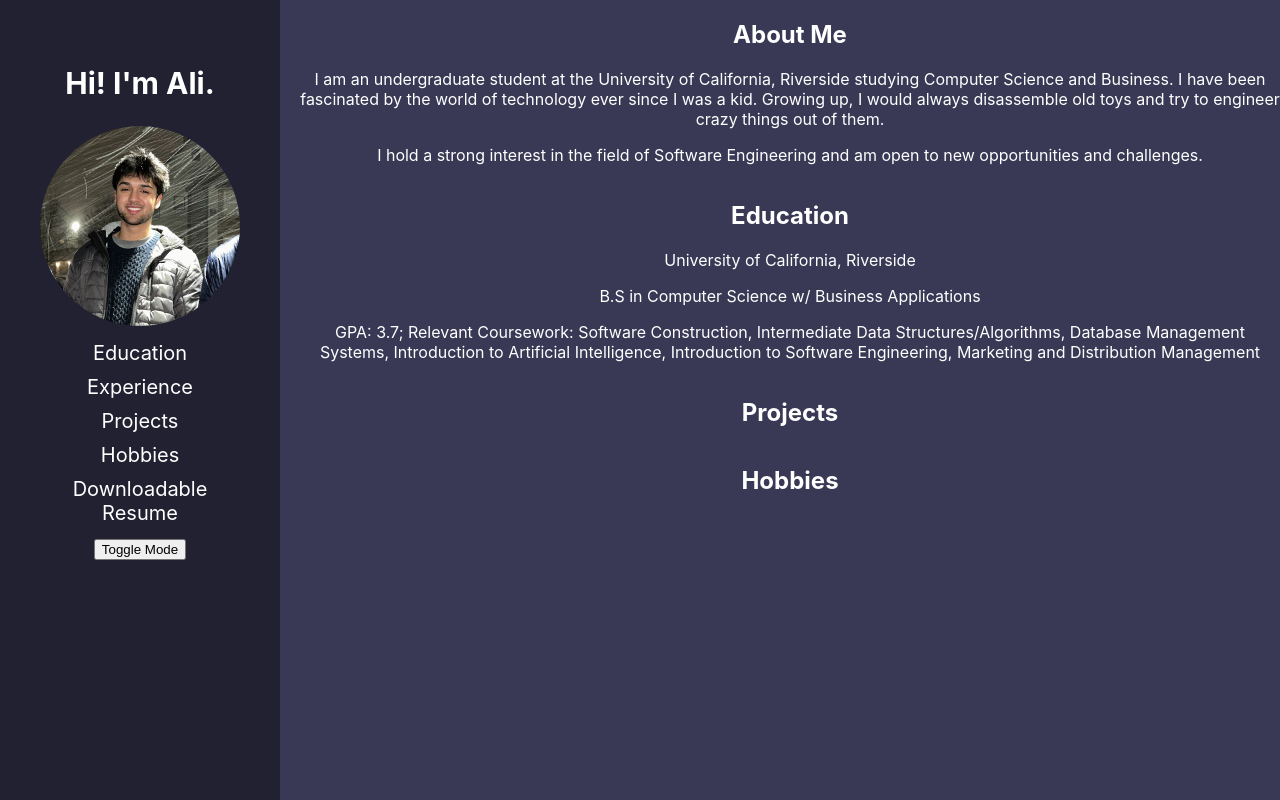
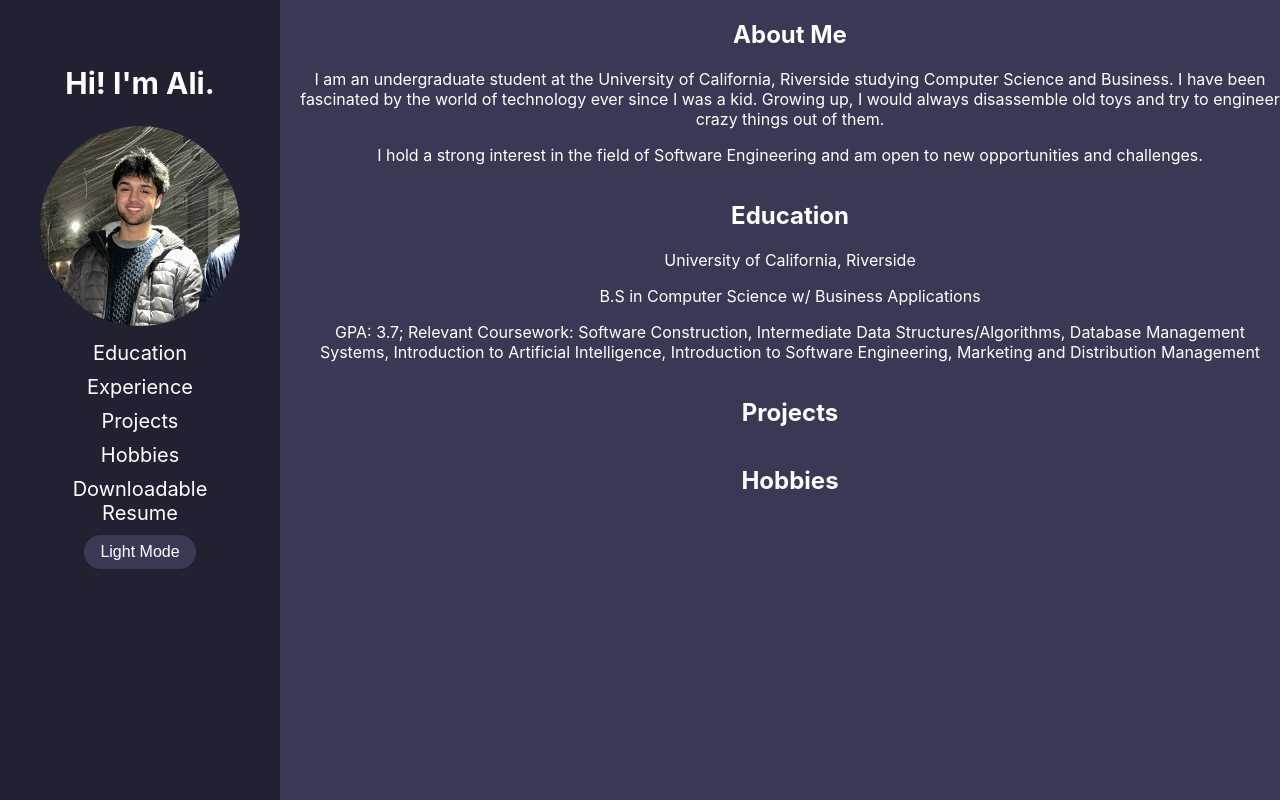
Before and after one commit to alihshaikh/modernwebsite, a React (Create React App) app: page / in a window 1280 px wide. Built offline with nearby package versions, Linux system fonts and the light colour scheme.

Commit message:
styled dark mode button

```diff
--- a/src/App.js
+++ b/src/App.js
@@ -22,7 +22,7 @@ function App() {
   return (
     <div className='App'>
       <Navbar
-        togglebutton={ <button onClick={setDarkMode}>Toggle Mode</button>}
+        togglebutton={ <button className='toggle-button' onClick={setDarkMode}> {isDark ? 'Light' : 'Dark'} Mode</button>}
         isDarkMode={isDark}
       />
       <div className='content-container'>
--- a/src/components/Navbar/Navbar.css
+++ b/src/components/Navbar/Navbar.css
@@ -62,3 +62,22 @@
     text-decoration: none;
     color: white;
   }
+
+a:hover{
+  font-size: 25px;
+}
+
+.toggle-button {
+  border: none;
+  cursor: pointer;
+  padding: 8px 16px;
+  background-color: #393956;
+  color: white;
+  font-size: 16px;
+  border-radius: 30px;
+  transition: background-color 0.3s, color 0.3s;
+}
+
+.toggle-button:hover {
+  background-color: #2c2c40;
+}
```
